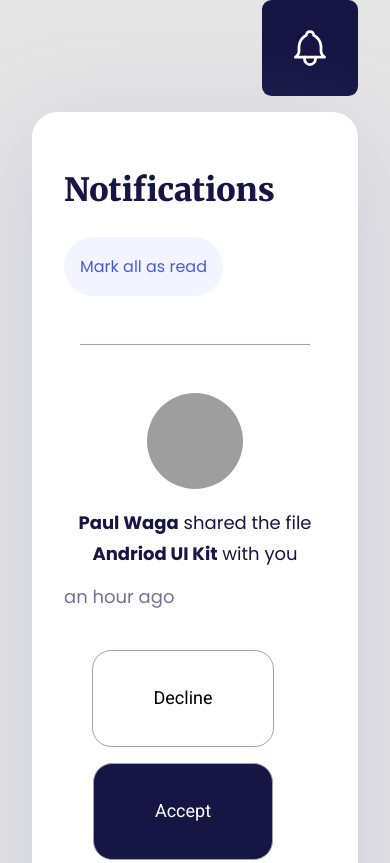
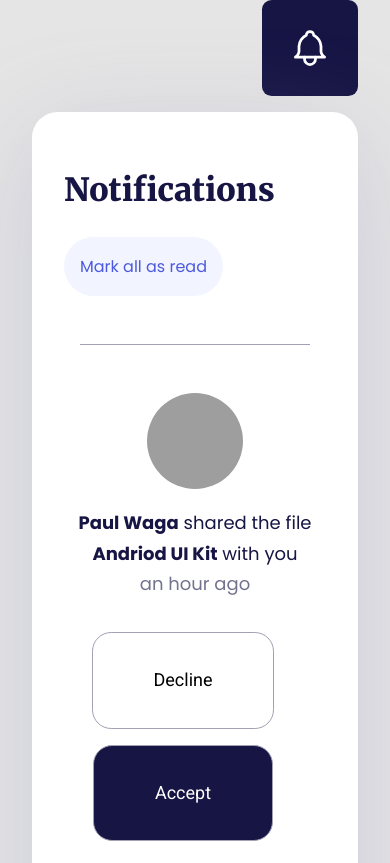
Before and after one commit to Dev-Chisom/day4css, a plain HTML site: page index.html in a window 390 px wide. Shown: the top 863 px of the page. Drawn offline with Linux system fonts and the light colour scheme; grey boxes are pictures that could not be loaded.

Commit message:
fix small element

```diff
--- a/style.css
+++ b/style.css
@@ -157,4 +157,8 @@ font-size: 18px;
   .body-text {
     text-align: center;
   }
+  .hour{
+    display: block;
+    text-align: center;
+  }
 }
```
